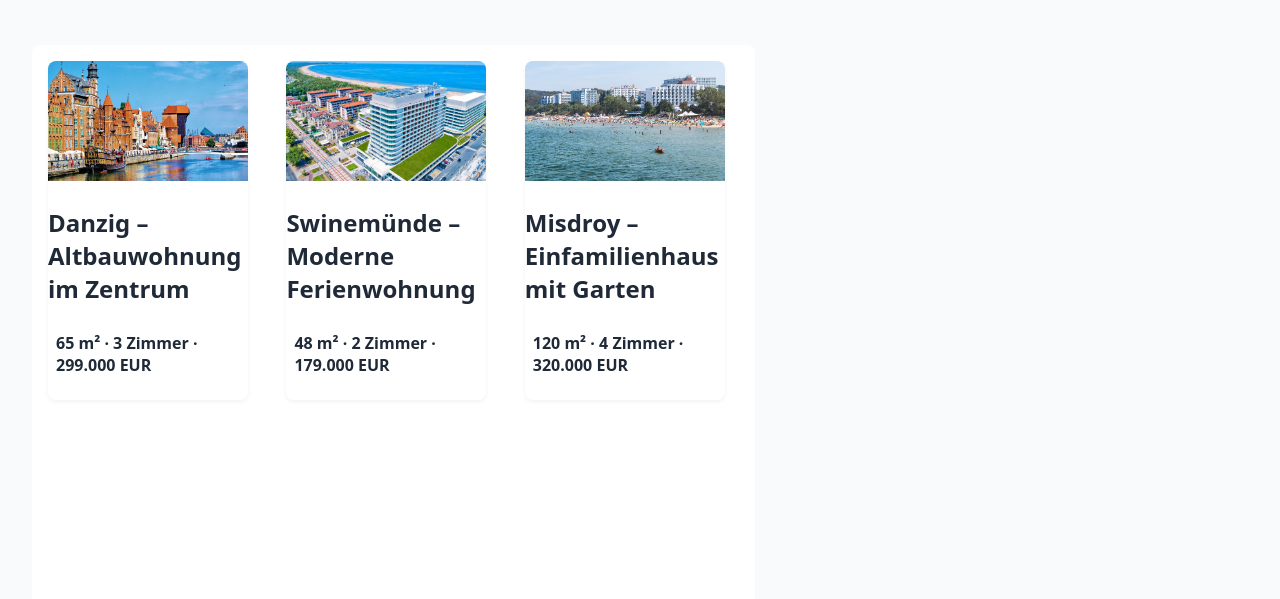
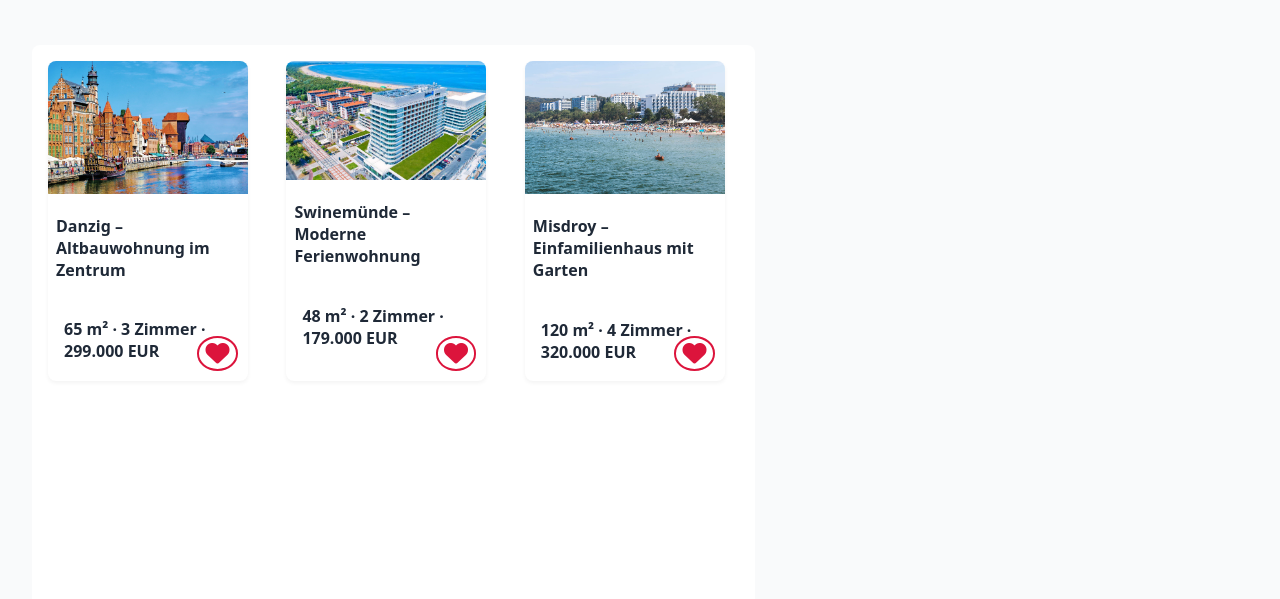
Before and after one commit to karolkow7/residare-new, a plain HTML site: page listings.html in a window 1280 px wide. Shown: the part 201-800 px from the top of the page. Drawn offline with Linux system fonts and the light colour scheme.

Commit message:
Add files via upload

```diff
--- a/listings.html
+++ b/listings.html
@@ -85,8 +85,51 @@
   padding: 1rem;
 }
 
+
+.card {
+  background-color: white;
+  border-radius: 0.5rem;
+  overflow: hidden;
+  position: relative;
+  height: 320px;
+  display: flex;
+  flex-direction: column;
+  justify-content: space-between;
+}
+.card img {
+  height: 180px;
+  width: 100%;
+  object-fit: cover;
+}
+.card .info {
+  padding: 0.5rem;
+  flex-grow: 1;
+  display: flex;
+  flex-direction: column;
+  justify-content: space-between;
+}
+.card h2 {
+  min-height: 3rem;
+  font-size: 1rem;
+}
+.heart-icon {
+  position: absolute;
+  bottom: 10px;
+  right: 10px;
+  font-size: 1.5rem;
+  color: crimson;
+  border: 2px solid crimson;
+  border-radius: 50%;
+  padding: 0.2rem 0.4rem;
+  background: white;
+  cursor: pointer;
+}
+.heart-icon.filled {
+  background: crimson;
+  color: white;
+}
 </style>
-</head>
+<link href="https://cdnjs.cloudflare.com/ajax/libs/font-awesome/6.5.0/css/all.min.css" rel="stylesheet"/></head>
 <button class="hamburger" onclick="document.getElementById('sidebar').classList.toggle('open')">☰</button>
 <div id="sidebar">
 <a data-i18n="nav.home" href="index.html">Start</a>
@@ -133,15 +176,15 @@
 <a href="#" style="text-decoration: none; color: inherit; display: block;"><div class="card">
 <img alt="Danzig – Altbauwohnung im Zentrum" src="gdansk.jpg"/>
 <div class="info"><h2 data-lang="de" data-translate="title-Danzig">Danzig – Altbauwohnung im Zentrum</h2><h2 data-lang="pl" data-translate="title-Danzig" style="display:none;">Gdańsk – Mieszkanie w kamienicy w centrum</h2><p>65 m² · 3 Zimmer · 299.000 EUR</p></div>
-</div></a>
+<i class="fa fa-heart heart-icon" onclick="this.classList.toggle('filled')"></i></div></a>
 <a href="#" style="text-decoration: none; color: inherit; display: block;"><div class="card">
 <img alt="Swinemünde – Moderne Ferienwohnung" src="swinemünde.jpg"/>
 <div class="info"><h2 data-lang="de" data-translate="title-Swinemünde">Swinemünde – Moderne Ferienwohnung</h2><h2 data-lang="pl" data-translate="title-Swinemünde" style="display:none;">Świnoujście – Nowoczesne mieszkanie wakacyjne</h2><p>48 m² · 2 Zimmer · 179.000 EUR</p></div>
-</div></a>
+<i class="fa fa-heart heart-icon" onclick="this.classList.toggle('filled')"></i></div></a>
 <a href="#" style="text-decoration: none; color: inherit; display: block;"><div class="card">
 <img alt="Misdroy – Einfamilienhaus mit Garten" src="miedzyzdroje.jpg"/>
 <div class="info"><h2 data-lang="de" data-translate="title-Misdroy">Misdroy – Einfamilienhaus mit Garten</h2><h2 data-lang="pl" data-translate="title-Misdroy" style="display:none;">Międzyzdroje – Dom z ogrodem</h2><p>120 m² · 4 Zimmer · 320.000 EUR</p></div>
-</div></a>
+<i class="fa fa-heart heart-icon" onclick="this.classList.toggle('filled')"></i></div></a>
 </div><div class="map-container">
 <div id="map" style="width: 100%; height: 500px;"></div>
 <script>
```
Also changed, not shown: favoriten.html (added, +122 -0 lines).
